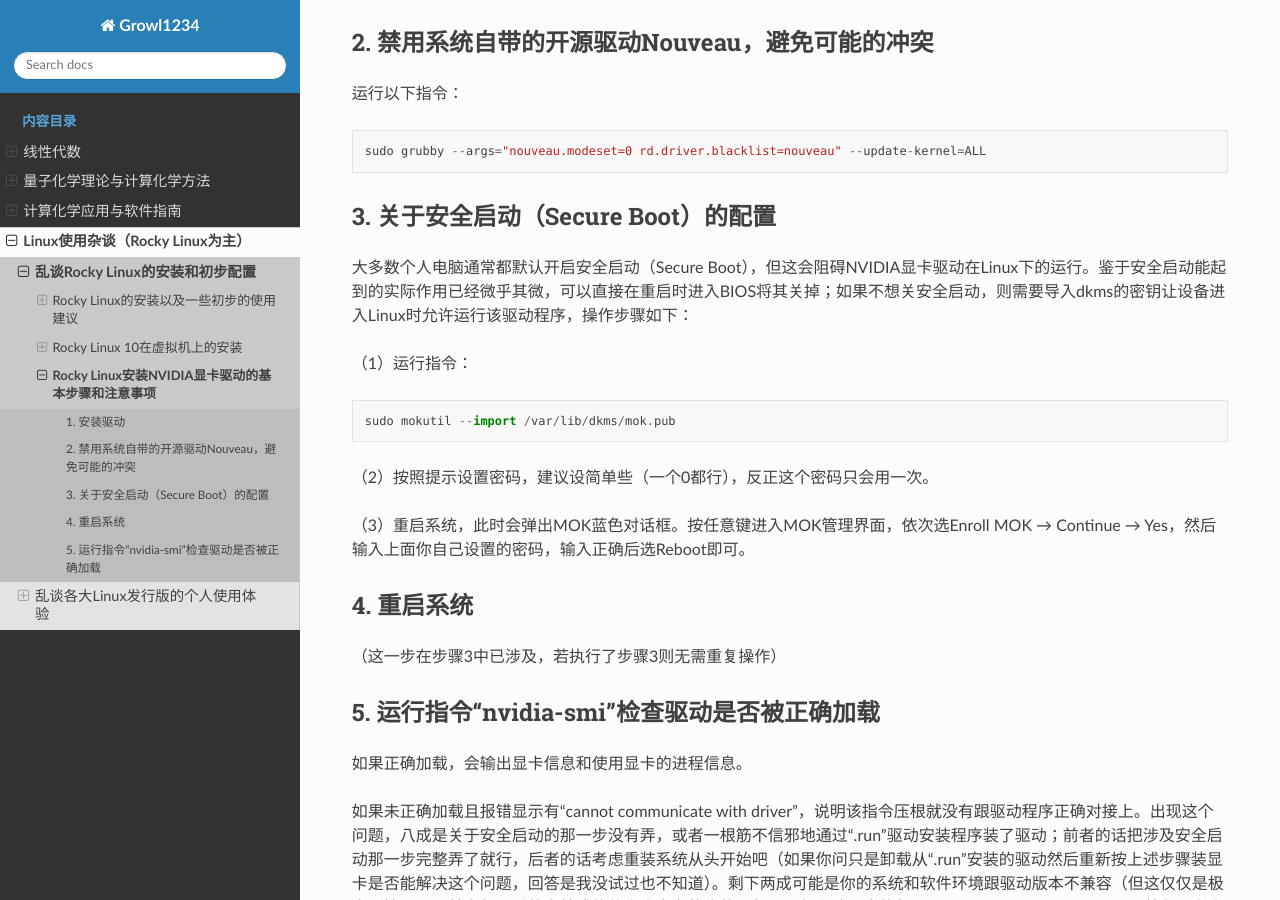
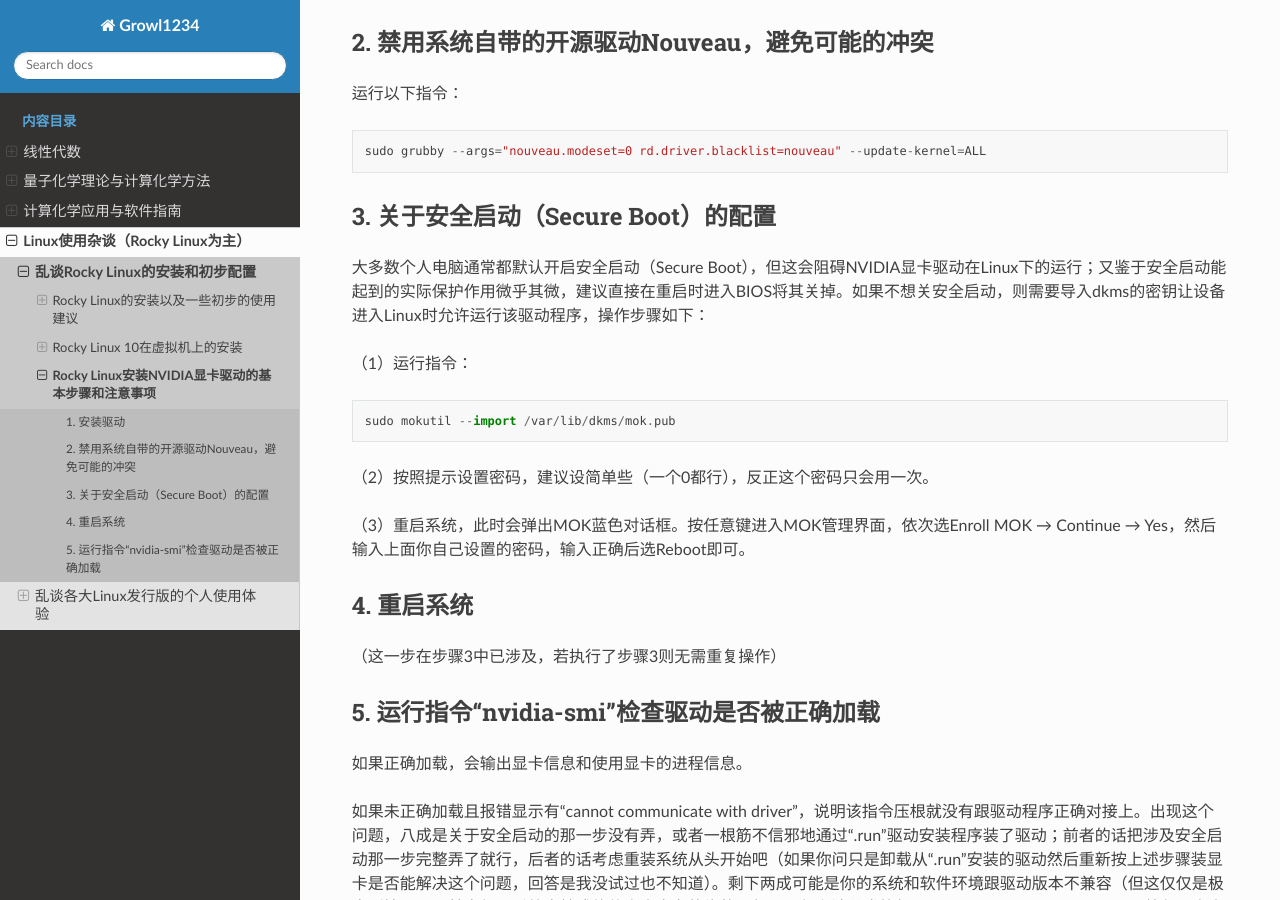
Before and after one commit to Growl1234/RTDProject, a Sphinx documentation site: the page built from source/linux/rocky/nvidia.md, in a window 1280 px wide and 900 px high, scrolled down 492 px. Built offline with Sphinx 7.4.7 and the Read the Docs theme 3.1.0, drawn with Linux system fonts in a browser that asks for light colours.

Commit message:
Update nvidia.md

````diff
--- a/source/linux/rocky/nvidia.md
+++ b/source/linux/rocky/nvidia.md
@@ -20,7 +20,7 @@ sudo grubby --args="nouveau.modeset=0 rd.driver.blacklist=nouveau" --update-kern
 
 ### 3. 关于安全启动（Secure Boot）的配置
 
-大多数个人电脑通常都默认开启安全启动（Secure Boot），但这会阻碍NVIDIA显卡驱动在Linux下的运行。鉴于安全启动能起到的实际作用已经微乎其微，可以直接在重启时进入BIOS将其关掉；如果不想关安全启动，则需要导入dkms的密钥让设备进入Linux时允许运行该驱动程序，操作步骤如下：
+大多数个人电脑通常都默认开启安全启动（Secure Boot），但这会阻碍NVIDIA显卡驱动在Linux下的运行；又鉴于安全启动能起到的实际保护作用微乎其微，建议直接在重启时进入BIOS将其关掉。如果不想关安全启动，则需要导入dkms的密钥让设备进入Linux时允许运行该驱动程序，操作步骤如下：
 
 （1）运行指令：
 ```
````
